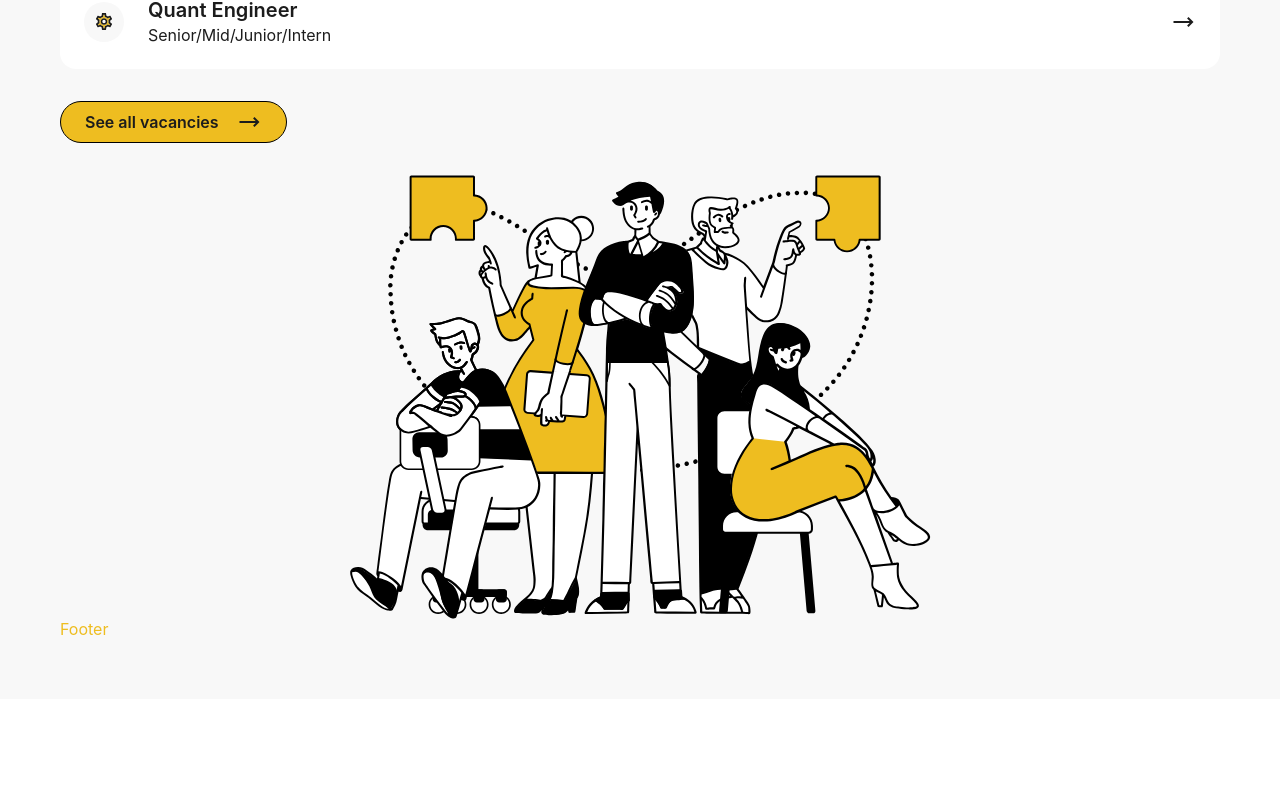
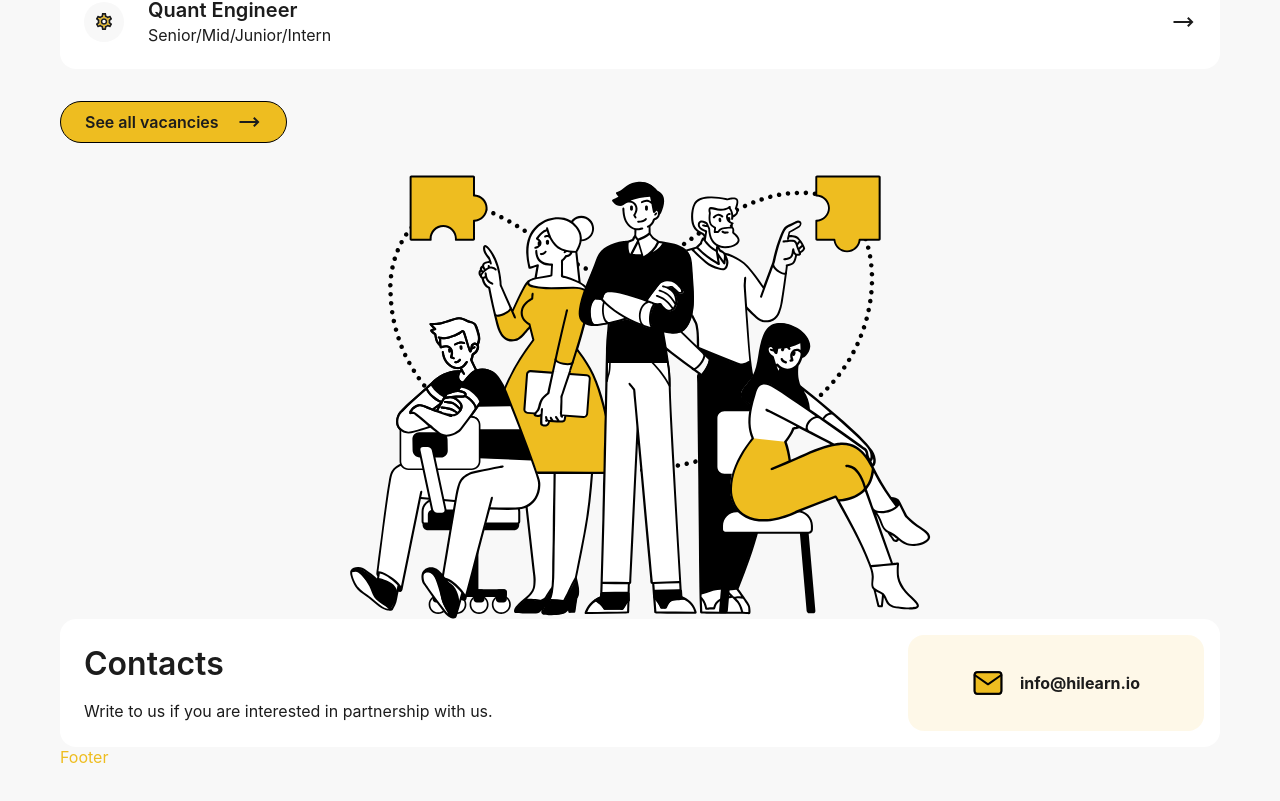
Before and after one commit to hilearn/website, a Next.js app: page / in a window 1280 px wide. Shown: the part 1954-2755 px from the top of the page. Before the commit the page ends 2653 px from the top, so only its background shows below. Built offline with nearby package versions, Linux system fonts and the light colour scheme.

Commit message:
add Contacts block'

```diff
--- /dev/null
+++ b/src/components/Home/Contacts.tsx
@@ -0,0 +1,68 @@
+import Image from "next/image";
+import styled from "styled-components";
+
+import Typography from "../common/Typography";
+import email from '../../../public/images/mail.svg';
+
+const Container = styled.div`
+  display: flex;
+  justify-content: space-between;
+  align-items: center;
+  width: 100%;
+  border-radius: 16px;
+  background-color: #fff;
+  padding: 16px;
+`;
+
+const Texts = styled.div`
+  padding: 8px;
+`;
+
+const Email = styled.div`
+  display: flex;
+  align-items: center;
+  padding: 32px 64px;
+  background-color: ${({ theme }) => theme.colors.secondary};
+  border-radius: 16px;
+`;
+
+const StyledTitle = styled(Typography)`
+  font-size: 32px;
+  font-weight: 600;
+  line-height: 39px;
+`;
+
+const StyledCaption = styled(Typography)`
+  font-size: 16px;
+  font-weight: 400;
+  line-height: 24px;
+`;
+
+const StyledHiLearnEmail = styled(Typography)`
+  font-size: 16px;
+  font-weight: 700;
+  line-height: 24px;
+`;
+
+const Contacts = () => {
+  return (
+    <Container>
+      <Texts>
+        <StyledTitle margin="0 0 16px 0">
+          Contacts
+        </StyledTitle>
+        <StyledCaption>
+          Write to us if you are interested in partnership with us.
+        </StyledCaption>
+      </Texts>
+      <Email>
+        <Image src={email} alt="Email" />
+        <StyledHiLearnEmail margin="0 0 0 16px">
+          info@hilearn.io
+        </StyledHiLearnEmail>
+      </Email>
+    </Container>
+  );
+};
+
+export default Contacts;
--- a/src/components/Home/Home.tsx
+++ b/src/components/Home/Home.tsx
@@ -4,6 +4,7 @@ import WhatWeDo from './WhatWeDo';
 import Advantages from './Advantages';
 import Careers from './Careers';
 import Team from './Team';
+import Contacts from './Contacts';
 
 const Container = styled.div`
   display: flex;
@@ -20,6 +21,7 @@ const Home = () => {
       <Advantages />
       <Team />
       <Careers />
+      <Contacts />
     </Container>
   );
 };
--- a/src/theme.ts
+++ b/src/theme.ts
@@ -3,7 +3,7 @@ import { DefaultTheme } from "styled-components";
 const theme: DefaultTheme = {
   colors: {
     primary: '#EEBD20',
-    secondary: '#F3F1EA',
+    secondary: 'rgba(238, 189, 32, 0.1)',
     background: '#F8F8F8',
     text: {
       primary: '#1C1C1C',
```
Also changed, not shown: public/images/mail.svg (added).
